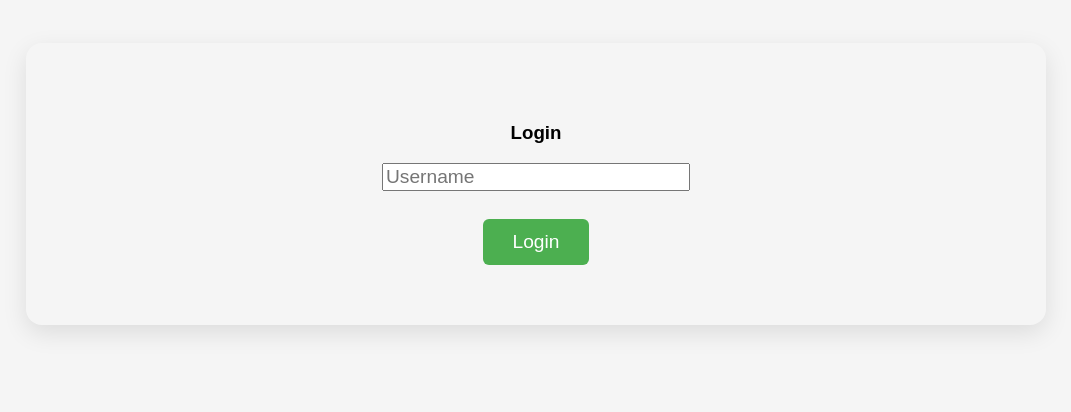
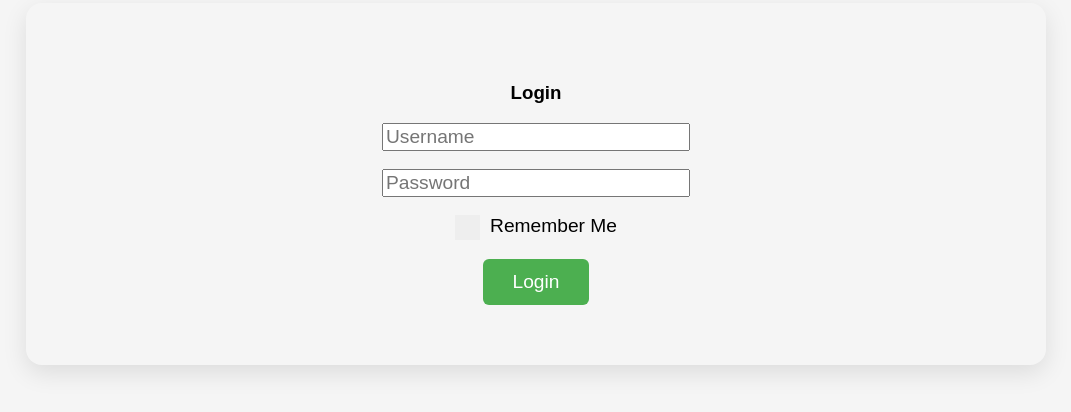
Before and after one commit to RapHHu21/Ani-Math, a plain HTML site: page index.html in a window 1280 px wide. Shown: the part 216-628 px from the top of the page, without its empty margins (104-1175 px from the left). Drawn offline with Linux system fonts and the light colour scheme.

Commit message:
password field, rememberMe box

```diff
--- a/index.html
+++ b/index.html
@@ -12,6 +12,11 @@
     <div id="loginPanel" class="login">
       <h3>Login</h3>
       <input type="text" id="username" placeholder="Username"><br>
+      <input type="password" id="password" placeholder="Password" autocomplete="off"><br>
+      <label class="containerChBx"> Remember Me
+        <input type="checkbox" id="rememberMe" >
+        <span class="checkmark"></span>
+      </label>
       <button id="loginBtn">Login</button>
     </div>
 
--- a/scripts.js
+++ b/scripts.js
@@ -9,11 +9,21 @@
 
 function login() {
     const user = document.getElementById('username').value;
-  if (user) {
-    //localStorage.setItem('user', user);
+    const password = document.getElementById('password').value;
+    if (user && password) {
+		console.log(password);
+		const rembChck = document.getElementById('rememberMe');
+		console.log('step1');
+		if(rembChck.checked){
+			console.log('i will remember you next time');
+			localStorage.setItem('user', user);
+			localStorage.setItem('password', password);
+		}
+
       showApp(user);
     }
 }
+
 
 function showApp(user) {
     document.getElementById('loginPanel').classList.add('hidden');
@@ -38,15 +48,17 @@
 window.onload = () => {
     document.getElementById('loginBtn').addEventListener('click', login);
     document.getElementById('submitBtn').addEventListener('click', checkAnswer);
+	//document.getElementById('rememberMe').addEventListener('click', rememberCheck);
 
-  //const user = localStorage.getItem('user');
+    const user = localStorage.getItem('user');
+	const password = localStorage.getItem('password');
 
     //localStorage.clear(); --- clear ls if logout
 
-  //if (user) showApp(user);
+    if (user && password) showApp(user);
 
-//   if ('serviceWorker' in navigator) {
-//     navigator.serviceWorker.register('sw.js');
-//   }
+//     if ('serviceWorker' in navigator) {
+//       navigator.serviceWorker.register('sw.js');
+//     }
 // commented cuz cached files breaks my css
 };
--- a/styles.css
+++ b/styles.css
@@ -35,6 +35,66 @@
   width: 60%;
   max-width: 300px;
   font-size: 1rem;
+}
+
+.containerChBx {
+  display: block;
+  position: relative;
+  padding-left: 35px;
+  margin-bottom: 12px;
+  cursor: pointer;
+  font-size: 1.2rem;
+  -webkit-user-select: none;
+  -moz-user-select: none;
+  -ms-user-select: none;
+  user-select: none;
+}
+
+.containerChBx input {
+  position: absolute;
+  opacity: 0;
+  cursor: pointer;
+  height: 0;
+  width: 0;
+}
+
+.checkmark {
+  position: absolute;
+  top: 0;
+  left: 0;
+  height: 25px;
+  width: 25px;
+  background-color: #eee;
+}
+
+.containerChBx:hover input ~ .checkmark {
+  background-color: #ccc;
+}
+
+.containerChBx input:checked ~ .checkmark {
+  background-color: #2196F3;
+}
+
+.checkmark:after {
+  content: "";
+  position: absolute;
+  display: none;
+}
+
+.containerChBx input:checked ~ .checkmark:after {
+  display: block;
+}
+
+.container .checkmark:after {
+  left: 9px;
+  top: 5px;
+  width: 5px;
+  height: 10px;
+  border: solid white;
+  border-width: 0 3px 3px 0;
+  -webkit-transform: rotate(45deg);
+  -ms-transform: rotate(45deg);
+  transform: rotate(45deg);
 }
 
 button {
```
Lines whose indentation alone changed are shown as unchanged.
